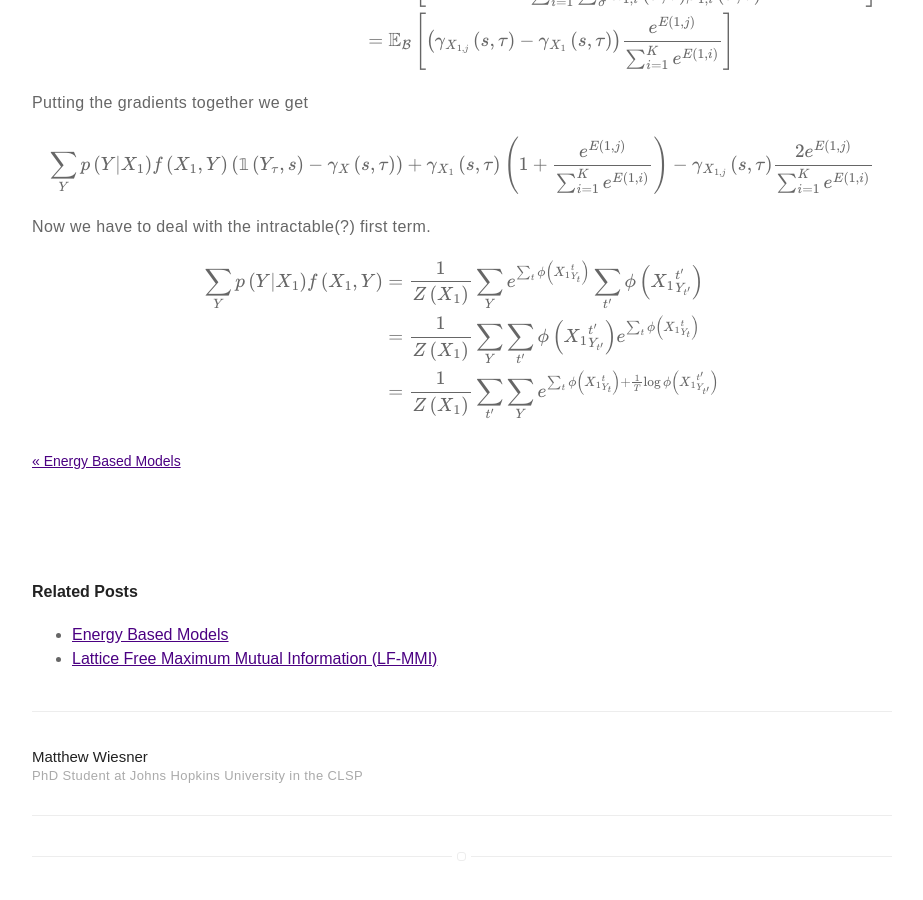
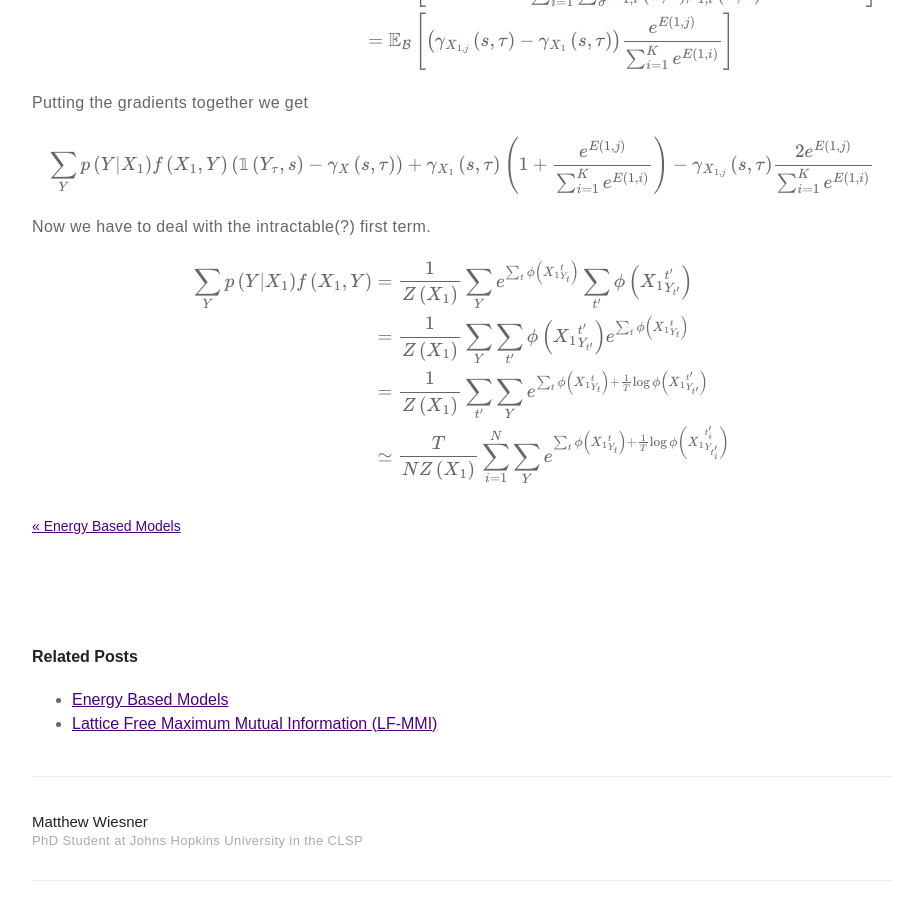
Before and after one commit to m-wiesner/m-wiesner.github.io, a Jekyll site: the page built from _posts/2020-10-30-Variational-Bounds-on-Mutual-Information.markdown, in a window 1280 px wide and 900 px high, scrolled down 9534 px. Shown: the whole window, without its empty margins (178-1101 px from the left). Built offline with Jekyll 4.4.1, drawn with Linux system fonts in a browser that asks for light colours; formulas are drawn with MathJax 3.

Commit message:
Update 2020-10-30-Variational-Bounds-on-Mutual-Information.markdown

```diff
--- a/_posts/2020-10-30-Variational-Bounds-on-Mutual-Information.markdown
+++ b/_posts/2020-10-30-Variational-Bounds-on-Mutual-Information.markdown
@@ -343,6 +343,7 @@ $$\begin{align}
 \sum_Y p\left(Y | X_1\right) f\left(X_1, Y\right) &= \frac{1}{Z\left(X_1\right)} \sum_Y e^{\sum_t \phi\left({X_1}_{Y_t}^t\right)} \sum_{t^{\prime}} \phi\left({X_1}_{Y_{t^{\prime}}}^{t^{\prime}}\right) \\
 &= \frac{1}{Z\left(X_1\right)} \sum_Y \sum_{t^{\prime}} \phi\left({X_1}_{Y_{t^{\prime}}}^{t^{\prime}}\right) e^{\sum_t \phi\left({X_1}_{Y_t}^t\right)} \\
 &= \frac{1}{Z\left(X_1\right)} \sum_{t^{\prime}} \sum_Y e^{\sum_t \phi\left({X_1}_{Y_t}^t\right) + \frac{1}{T}\log{\phi\left({X_1}_{Y_{t^{\prime}}}^{t^{\prime}}\right)}} \\
+&\simeq \frac{T}{N Z\left(X_1\right)} \sum_{i=1}^N \sum_Y e^{\sum_t \phi\left({X_1}_{Y_t}^t\right) + \frac{1}{T}\log{\phi\left({X_1}_{Y_{t_i^{\prime}}}^{t_i^{\prime}}\right)}}
 \end{align}$$
 
 
```
